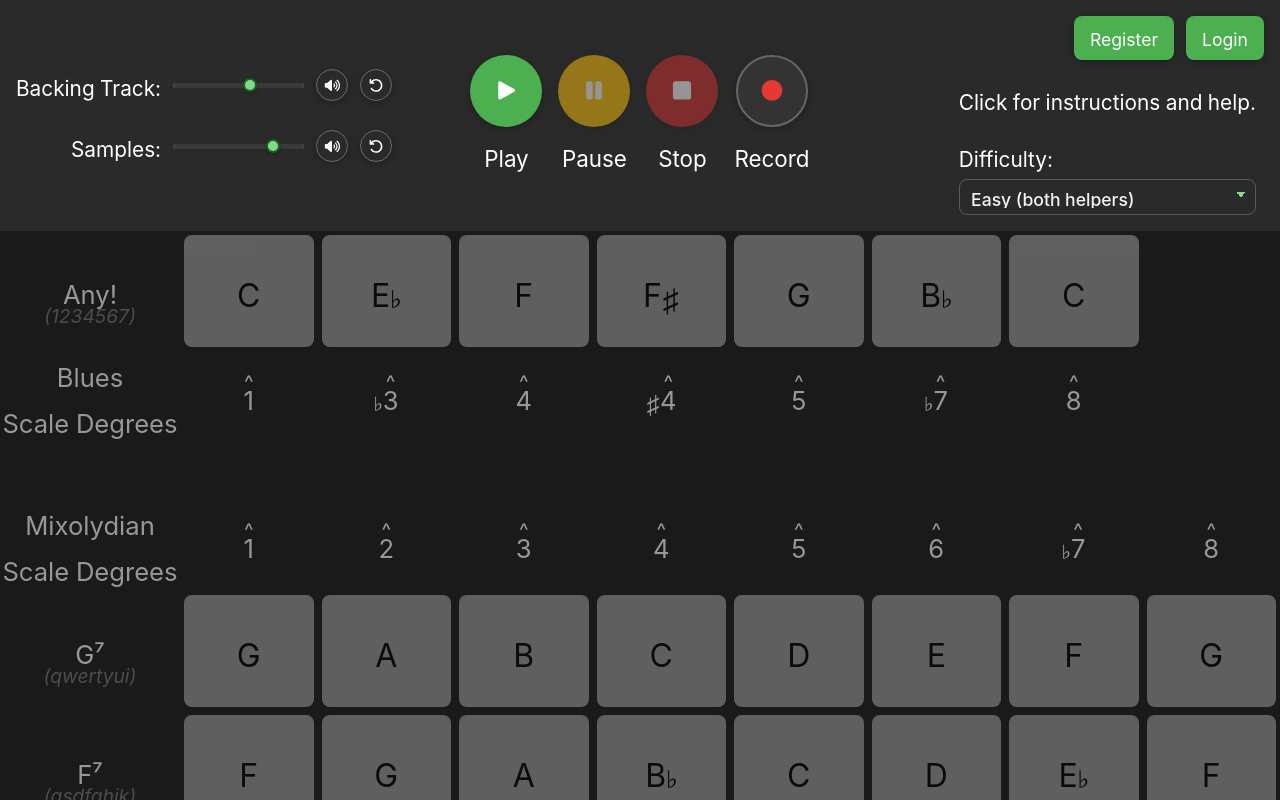
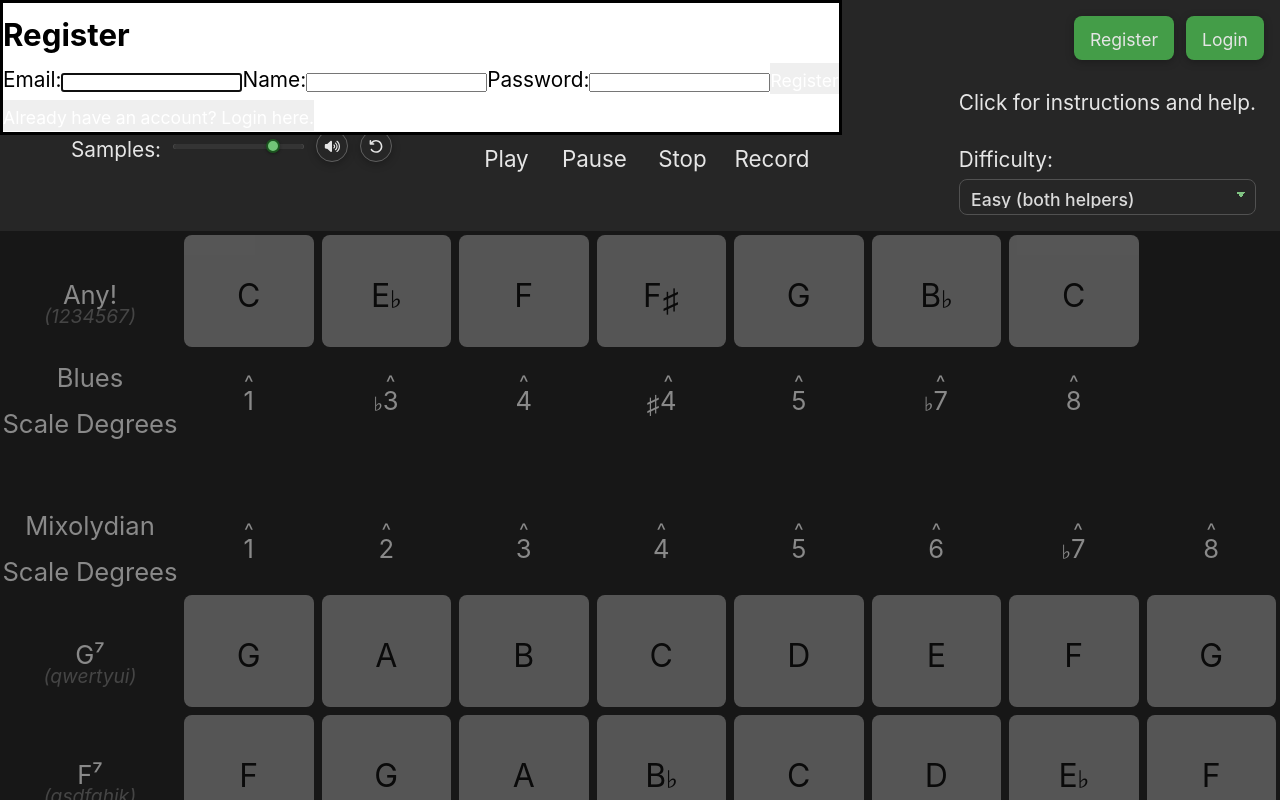
Before and after one commit to asdfang/color-improv, a React (Vite) app in the folder client/: page / in a window 1280 px wide. Both pictures are taken after a click on the button "Register". Shown: the top 800 px of the page. Built offline with nearby package versions, Linux system fonts and the light colour scheme; no server answers.

Commit message:
feat: create AuthDialog component, toggles between registration/login form

```diff
--- a/client/src/components/controls/AuthControls.jsx
+++ b/client/src/components/controls/AuthControls.jsx
@@ -1,15 +1,25 @@
-import { useAuth } from '/src/contexts/AuthContext';
+import { useState } from 'react';
+import { usePreferencesSync } from '../../hooks/usePreferencesSync';
+import { useAuth } from '../../contexts/AuthContext';
+import { AuthDialog } from '../dialogs/AuthDialog';
 
 export function AuthControls() {
+    const [isDialogOpen, setIsDialogOpen] = useState(false);
+    const [openToRegister, setOpenToRegister] = useState(true);
+    const {
+        registerWithSync,loginWithSync,
+        hasConflict, onChooseLocal, onChooseServer } = usePreferencesSync();
     const { currentUser, logout } = useAuth();
     const isLoggedIn = currentUser !== null;
 
     const handleRegister = () => {
-        console.log('Todo: open register auth dialog');
+        setOpenToRegister(true);
+        setIsDialogOpen(true);
     };
 
     const handleLogin = () => {
-        console.log('Todo: open login auth dialog');
+        setOpenToRegister(false);
+        setIsDialogOpen(true);
     }
 
     return (
@@ -22,6 +32,14 @@ export function AuthControls() {
                     <button className="btn-text" onClick={handleLogin}>Login</button>
                 </>
             )}
+            <AuthDialog
+                isOpen={isDialogOpen}
+                onClose={() => setIsDialogOpen(false)}
+                openToRegister={openToRegister}
+                setOpenToRegister={setOpenToRegister}
+                onLogin={loginWithSync}
+                onRegister={registerWithSync}
+            />
         </div>
     );
 }
--- /dev/null
+++ b/client/src/components/dialogs/AuthDialog.jsx
@@ -0,0 +1,105 @@
+import { useState } from 'react';
+import { Dialog } from './Dialog';
+import PropTypes from 'prop-types';
+
+/**
+ * @param {{
+ *     isOpen: boolean,
+ *     onClose: () => void,
+ *     openToRegister: boolean,
+ *     setOpenToRegister: (open: boolean) => void,
+ *     onLogin: (email: string, password: string) => Promise<void>,
+ *     onRegister: (email: string, name: string, password: string) => Promise<void>
+ * }} props
+ */
+export function AuthDialog({ isOpen, onClose, openToRegister, setOpenToRegister, onLogin, onRegister }) {
+    const [email, setEmail] = useState('');
+    const [name, setName] = useState('');
+    const [password, setPassword] = useState('');
+    const [feedback, setFeedback] = useState('');
+
+    /** @param {import('react').FormEvent<HTMLFormElement>} e */
+    const handleSubmit = async (e) => {
+        e.preventDefault();
+
+        try {
+            if (openToRegister) await onRegister(email, name, password);
+            else await onLogin(email, password);
+            onClose();
+        } catch (error) {
+            const message = error instanceof Error ? error.message : 'Authentication failed';
+            const errorCode = error && typeof error === 'object' && 'code' in error
+                ? error.code
+                : null;
+
+            if (errorCode === 'EMAIL_TAKEN' || /email already registered/i.test(message)) {
+                setFeedback('Email already registered. Try logging in.');
+            } else if (errorCode === 'INVALID_CREDENTIALS' || /invalid email or password/i.test(message)) {
+                setFeedback('Invalid email or password.');
+            } else {
+                setFeedback(message);
+            }
+        }
+    }
+
+    return (
+        <Dialog
+            isOpen={isOpen}
+            onClose={onClose}
+            title={openToRegister ? 'Register' : 'Login'}
+            closeOnBackdrop={true}
+        >
+            <form className="auth-form" onSubmit={handleSubmit}>
+                <label>
+                    Email:
+                    <input
+                        type="email"
+                        value={email}
+                        onChange={(e) => setEmail(e.target.value)}
+                        required
+                    />
+                </label>
+                {openToRegister && (
+                    <label>
+                        Name:
+                        <input
+                            type="text"
+                            value={name}
+                            onChange={(e) => setName(e.target.value)}
+                            required
+                        />
+                    </label>
+                )}
+                <label>
+                    Password:
+                    <input
+                        type="password"
+                        value={password}
+                        onChange={(e) => setPassword(e.target.value)}
+                        required
+                    />
+                </label>
+                {feedback && <div className="auth-feedback">{feedback}</div>}
+                <button type="submit" className="btn">{openToRegister ? 'Register' : 'Login'}</button>
+            </form>
+            <button
+                className="toggle-auth-btn"
+                onClick={() => {
+                    setOpenToRegister(!openToRegister);
+                    setFeedback('');
+                }}
+            >
+                {openToRegister ? 'Already have an account? Login here.' : "Don't have an account? Register here."}
+            </button>
+        </Dialog>
+    );
+}
+
+AuthDialog.propTypes = {
+    isOpen: PropTypes.bool.isRequired,
+    onClose: PropTypes.func.isRequired,
+    openToRegister: PropTypes.bool.isRequired,
+    setOpenToRegister: PropTypes.func.isRequired,
+    onLogin: PropTypes.func.isRequired,
+    onRegister: PropTypes.func.isRequired,
+};
```
